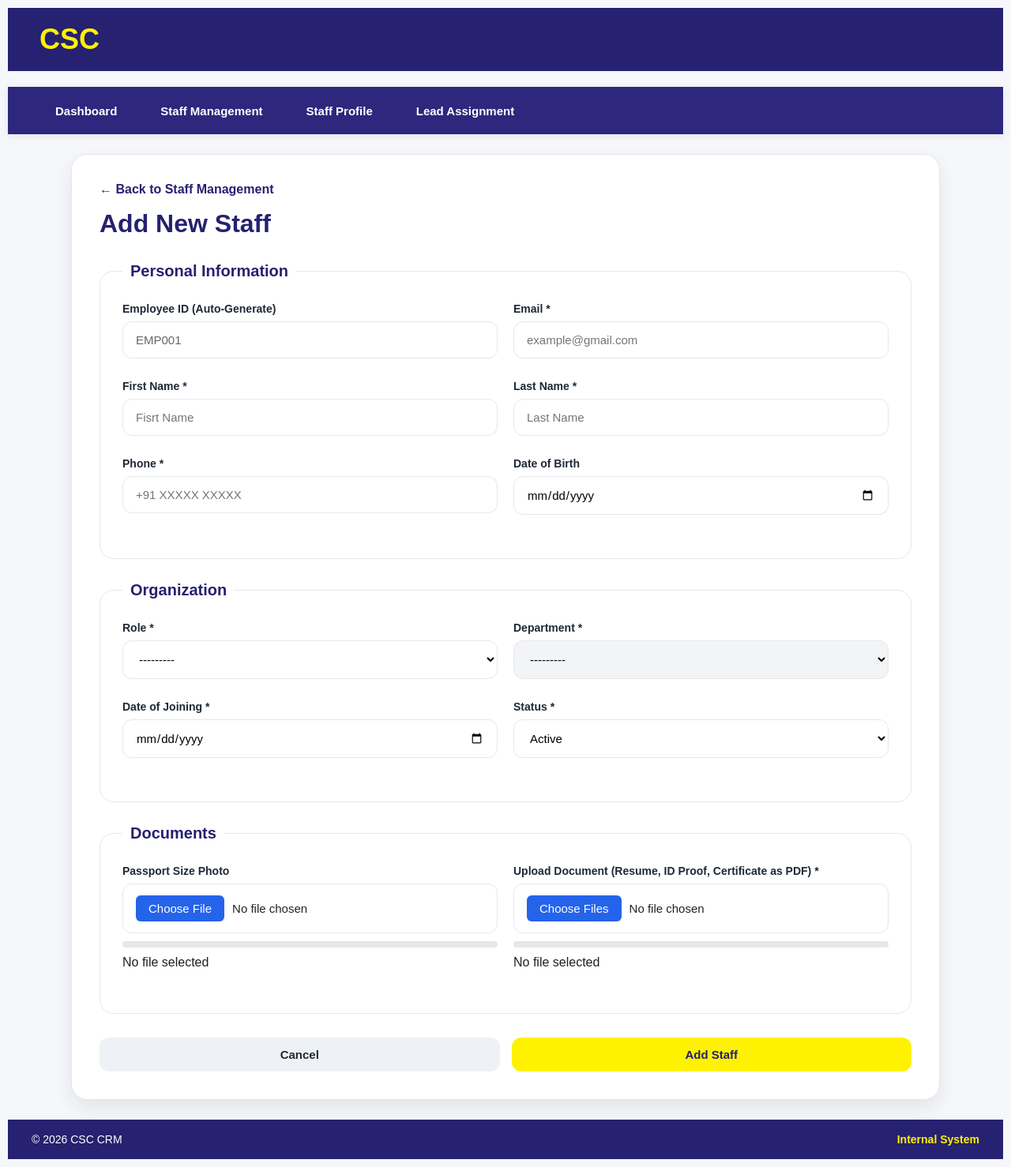
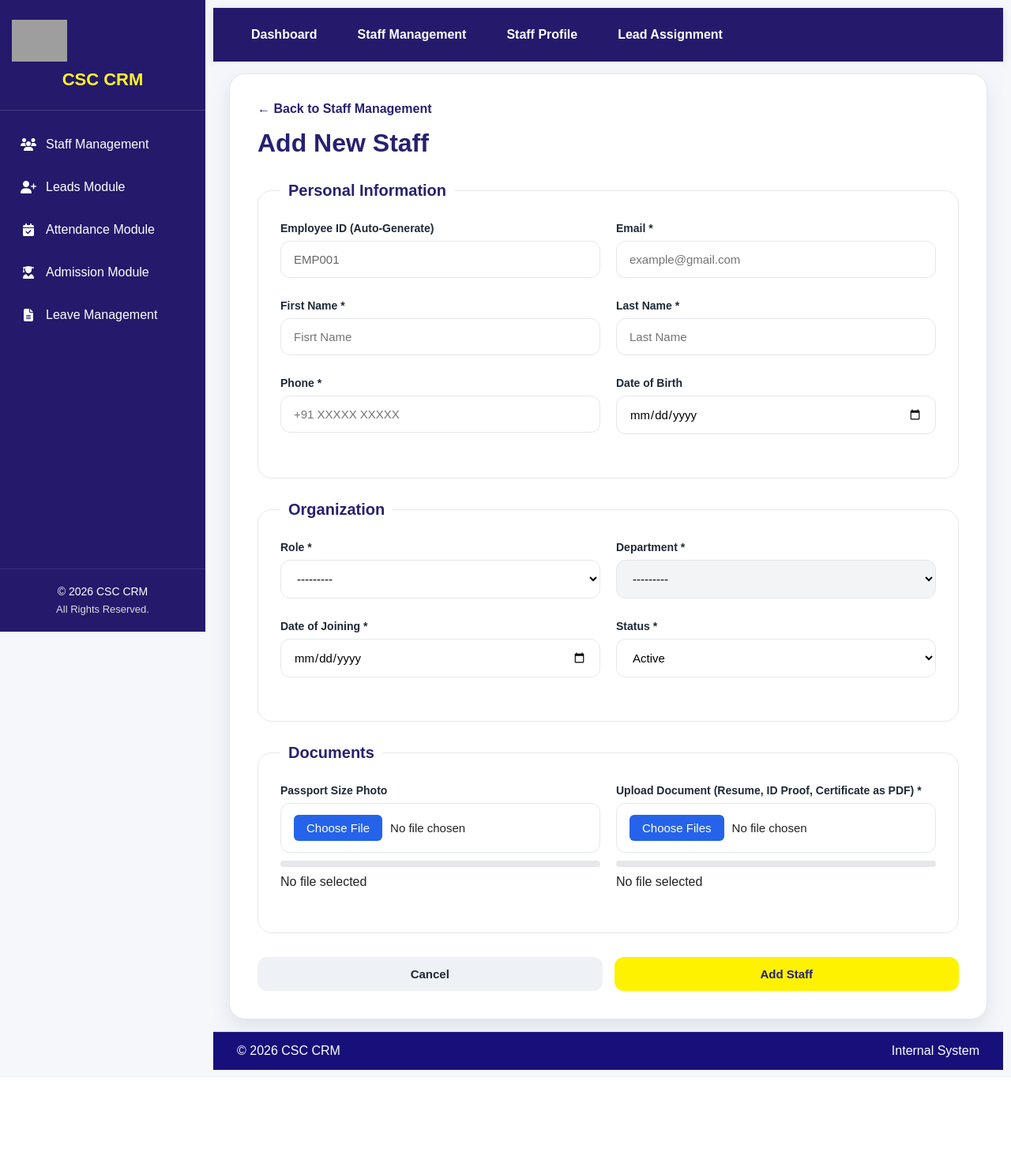
Before and after one commit to dhanushaselvaraj645-eng/CSC_CRM-Main, a Django app: page /staff/add/ in a window 1280 px wide. Shown: the whole page at 79% size. After the commit the page ends 1355 px from the top, so only its background shows below. Run offline with Django 5.2, Linux system fonts and the light colour scheme; data that the repository does not hold is empty; grey boxes are pictures that could not be loaded.

Commit message:
Updated sidebar layout and base template

```diff
--- a/csc_crm/apps/staff/views.py
+++ b/csc_crm/apps/staff/views.py
@@ -1049,3 +1049,8 @@ def update_document_status(request, doc_id):
             if request.headers.get('X-Requested-With') == 'XMLHttpRequest':
                 return JsonResponse({'success': True, 'status': new_status})
     return redirect('staff_documents', staff_id=doc.staff.id)
+
+
+
+def dashboard(request):
+    return render(request, 'staff/home.html')
--- a/csc_crm/static/css/staff_css/base.css
+++ b/csc_crm/static/css/staff_css/base.css
@@ -1,54 +1,104 @@
+/* ---------- Reset ---------- */
 *{
     margin:0;
     padding:0;
     box-sizing:border-box;
-}
-
-:root{
-    --primary:#262170;
-    --secondary:#FEF200;
-    --white:#fff;
+    font-family:Arial, Helvetica, sans-serif;
 }
 
 body{
-    font-family:Arial, Helvetica, sans-serif;
-    background:#f5f7fb;
+    background:#f4f6fb;
+}
+
+
+.page-wrapper{
+    display:flex;
     min-height:100vh;
+}
+
+.sidebar{
+    width:260px;
+    background:#24196B;
+    color:#fff;
+    position:fixed;
+    left:0;
+    top:0;
+    bottom:0;
+    overflow-y:auto;
     display:flex;
     flex-direction:column;
 }
 
-/* HEADER */
+.logo{
+    text-align:center;
+    padding:25px 15px;
+    border-bottom:1px solid rgba(255,255,255,.15);
+}
+
+.logo img{
+    width:70px;
+    margin-bottom:10px;
+}
+
+.logo h3{
+    font-size:22px;
+    color:#fdf625;
+}
+
+
+
+.sidebar-menu li{
+    margin-bottom:8px;
+}
+
+.sidebar-menu li a{
+    display:flex;
+    align-items:center;
+    gap:12px;
+    padding:14px 16px;
+    text-decoration:none;
+    color:#fff;
+    border-radius:10px;
+    transition:.3s;
+}
+
+.sidebar-menu li a:hover,
+.sidebar-menu li a.active{
+    background:#FFD43B;
+    color:#24196B;
+}
+
+.sidebar-menu li a i{
+    width:20px;
+    text-align:center;
+}
+
+
+.content-wrapper{
+    margin-left:260px;
+    width:calc(100% - 260px);
+    display:flex;
+    flex-direction:column;
+    min-height:100vh;
+}
+
 
 .top-header{
-    height:80px;
-    background:var(--primary);
-
-    display:flex;
-    align-items:center;
-
-    padding:0 40px;
-    margin-bottom: 20px;
+    background:#fff;
+    padding:18px 30px;
+    box-shadow:0 2px 10px rgba(0,0,0,.08);
 }
 
 .logo-text{
-    color:var(--secondary);
-    font-size:36px;
-    font-weight:800;
+    font-size:24px;
+    font-weight:bold;
+    color:#24196B;
 }
 
-/* NAVBAR */
-
 .navbar{
-    height:60px;
-    background:#2d277d;
-
-    display:flex;
-    align-items:center;
-
-    padding:0 40px;
-
-    box-shadow:0 2px 10px rgba(0,0,0,.08);
+    background:#24196B;
+    padding:15px 30px;
+    box-shadow:0 2px 10px rgba(0,0,0,.12);
 }
 
 .nav-links{
@@ -58,61 +108,66 @@ body{
 }
 
 .nav-links a{
+    color:#ffffff;
     text-decoration:none;
-
-    color:white;
-
-    padding:10px 20px;
-
-    font-size:15px;
+    padding:10px 18px;
+    border-radius:8px;
     font-weight:600;
-
-    border-radius:8px;
-
-    transition:.3s;
-}
-
-.nav-links a:hover{
-    background:rgba(255,255,255,.1);
-}
-
-.nav-links a.active{
-    background:var(--secondary);
-    color:#111;
+    transition:0.3s;
 }
 
 
-/* CONTENT */
+.nav-links a:hover{
+    background:#FFD43B;
+    color:#24196B;
+}
+
+
+.nav-links a.active{
+    background:#FFD43B;
+    color:#24196B;
+}
 
 .main-content{
     flex:1;
-    max-width:1500px;
-    width:100%;
-    margin:25px auto;
-    padding:0 20px;
+    padding:15px 20px;
+    background:#f4f6fb;
 }
 
-/* FOOTER */
 
 footer{
-    height:50px;
-
-    background:var(--primary);
-
+    background:#17107a;
+    color:#ffff;
+    padding:15px 30px;
     display:flex;
     justify-content:space-between;
-    align-items:center;
-
-    padding:0 30px;
+    border-top:1px solid #ddd;
 }
 
-.footer-left{
-    color:white;
-    font-size:14px;
+
+
+.sidebar-menu{
+    list-style:none;
+    padding:20px 10px;
+    flex:1;
 }
 
-.footer-right{
-    color:var(--secondary);
+.sidebar-footer{
+    margin-top:auto;
+    text-align:center;
+    padding:20px 15px;
+    border-top:1px solid rgba(255,255,255,.1);
+}
+
+
+
+.sidebar-footer p{
+    color:#fff;
     font-size:14px;
-    font-weight:600;
+    margin-bottom:5px;
 }
+
+.sidebar-footer span{
+    color:#ddd;
+    font-size:13px;
+}
--- a/csc_crm/templates/staff/base.html
+++ b/csc_crm/templates/staff/base.html
@@ -17,15 +17,76 @@
 </head>
 <body>
 
-    <!-- Header -->
-    <header class="top-header">
-        <div class="logo-text">CSC</div>
-    </header>
 
-    <!-- Navigation -->
+
+<div class="page-wrapper">
+
+    <!-- Sidebar -->
+    <aside class="sidebar">
+
+        <div class="logo">
+            <img src="{% static 'images/logo.png' %}" alt="">
+            <h3>CSC CRM</h3>
+        </div>
+
+        <ul class="sidebar-menu">
+
+            <li>
+                <a href="{% url 'staff_management' %}"class="{% if request.resolver_match.url_name == 'staff_management' %}active{% endif %}">
+                    <i class="fas fa-users"></i>
+                    <span>Staff Management</span>
+                </a>
+            </li>
+
+            <li>
+                <a href="{% url 'leads:lead_capture_list' %}">
+                    <i class="fas fa-user-plus"></i>
+                    <span>Leads Module</span>
+                </a>
+            </li>
+
+            <li>
+                <a href="#">
+                    <i class="fas fa-calendar-check"></i>
+                    <span>Attendance Module</span>
+                </a>
+            </li>
+
+            <li>
+                <a href="#">
+                    <i class="fas fa-user-graduate"></i>
+                    <span>Admission Module</span>
+                </a>
+            </li>
+
+            <li>
+                <a href="#">
+                    <i class="fas fa-file-alt"></i>
+                    <span>Leave Management</span>
+                </a>
+            </li>
+
+        </ul>
+         <!-- Sidebar Footer -->
+    <div class="sidebar-footer">
+
+
+
+        <p>© 2026 CSC CRM</p>
+        <span>All Rights Reserved.</span>
+
+    </div>
+
+    </aside>
+
+    <!-- Right Side -->
+    <div class="content-wrapper">
+
+
+
+        <!-- Top Navigation -->
         <nav class="navbar">
             <div class="nav-links">
-
                 <a href="#"
                    class="{% if request.resolver_match.url_name == 'dashboard' %}active{% endif %}">
                    Dashboard
@@ -41,11 +102,9 @@
                     Staff Profile
                 </a>
 
-            <a href="{% url 'leads:lead_capture_list' %}"
-               class="{% if request.resolver_match.url_name == 'lead_assignment' %}active{% endif %}">
+                <a href="{% url 'leads:lead_capture_list' %}">
                     Lead Assignment
                 </a>
-
 
             </div>
         </nav>
@@ -67,6 +126,12 @@
             </div>
         </footer>
 
+    </div>
+
+</div>
+
+
+
     {% block extra_js %}{% endblock %}
 
 </body>
```
Lines whose indentation alone changed are shown as unchanged.
